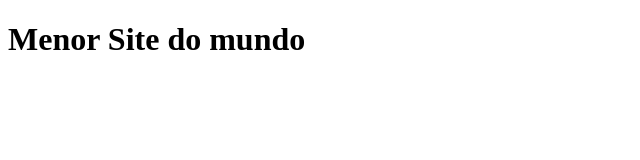
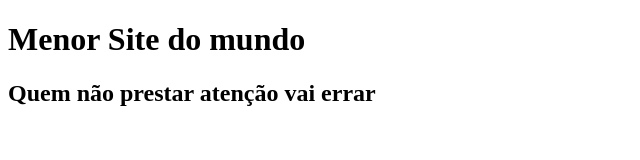
Before and after one commit to brechiaradia/Aula-Git, a plain HTML site: page index.html in a window 1280 px wide. Shown: the whole page, without its empty margins (0-640 px from the left). Drawn offline with Linux system fonts and the light colour scheme.

Commit message:
commit 2 14-04

```diff
--- a/index.html
+++ b/index.html
@@ -7,5 +7,6 @@
 </head>
 <body>
     <h1>Menor Site do mundo</h1>
+    <h2>Quem não prestar atenção vai errar</h2>
 </body>
 </html>
```
